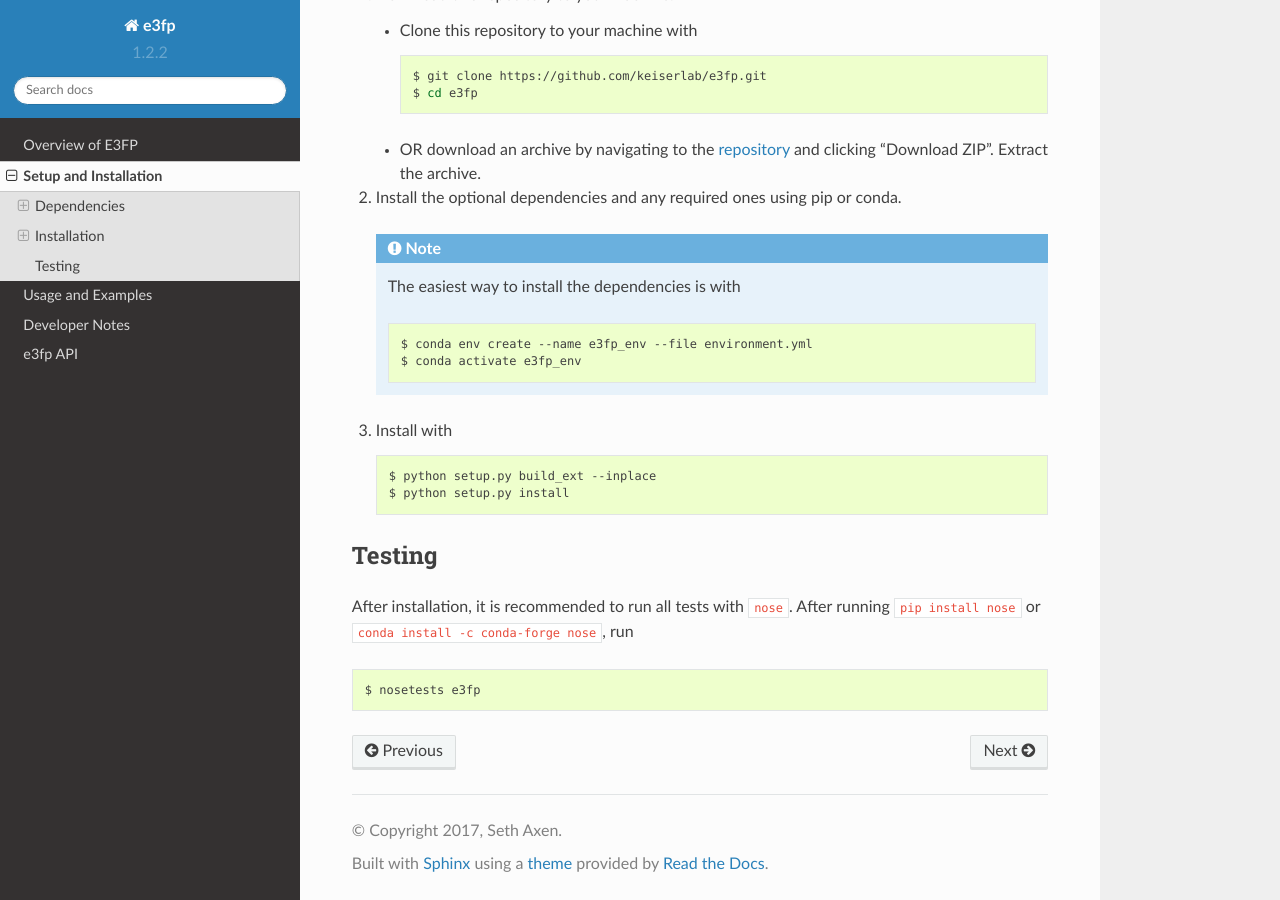
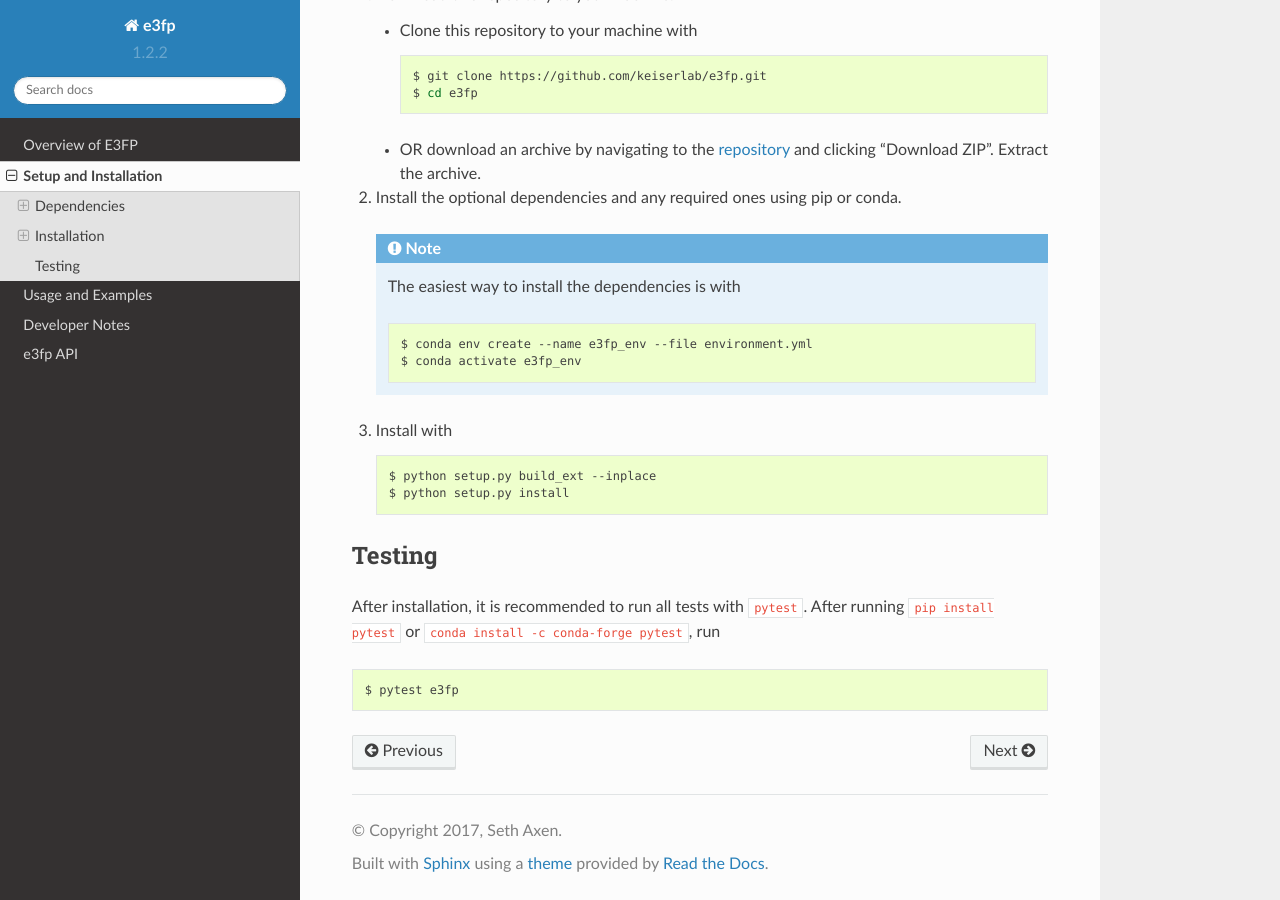
Before and after one commit to keiserlab/e3fp, a Sphinx documentation site: the page built from doc/source/install.rst, in a window 1280 px wide and 900 px high, scrolled down 1639 px. Built offline with Sphinx 7.4.7 and the Read the Docs theme 2.0.0, drawn with Linux system fonts in a browser that asks for light colours.

Commit message:
Update install docs

```diff
--- a/doc/source/install.rst
+++ b/doc/source/install.rst
@@ -116,12 +116,12 @@ Option 3: Clone the Repository
 Testing
 -------
 
-After installation, it is recommended to run all tests with ``nose``.
-After running :code:`pip install nose` or :code:`conda install -c conda-forge nose`, run
+After installation, it is recommended to run all tests with ``pytest``.
+After running :code:`pip install pytest` or :code:`conda install -c conda-forge pytest`, run
 
 .. code:: bash
 
-    $ nosetests e3fp
+    $ pytest e3fp
 
 
 .. include:: substitutions.rst
```
